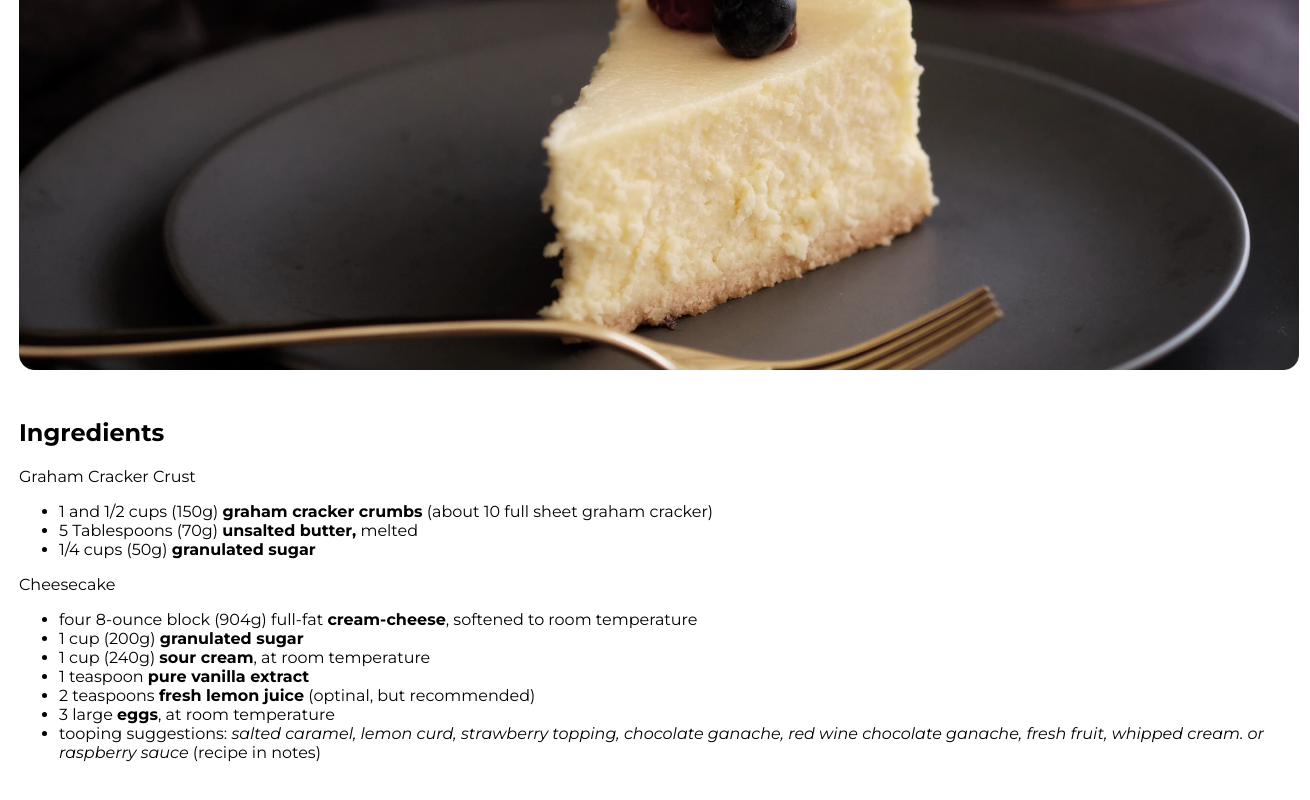
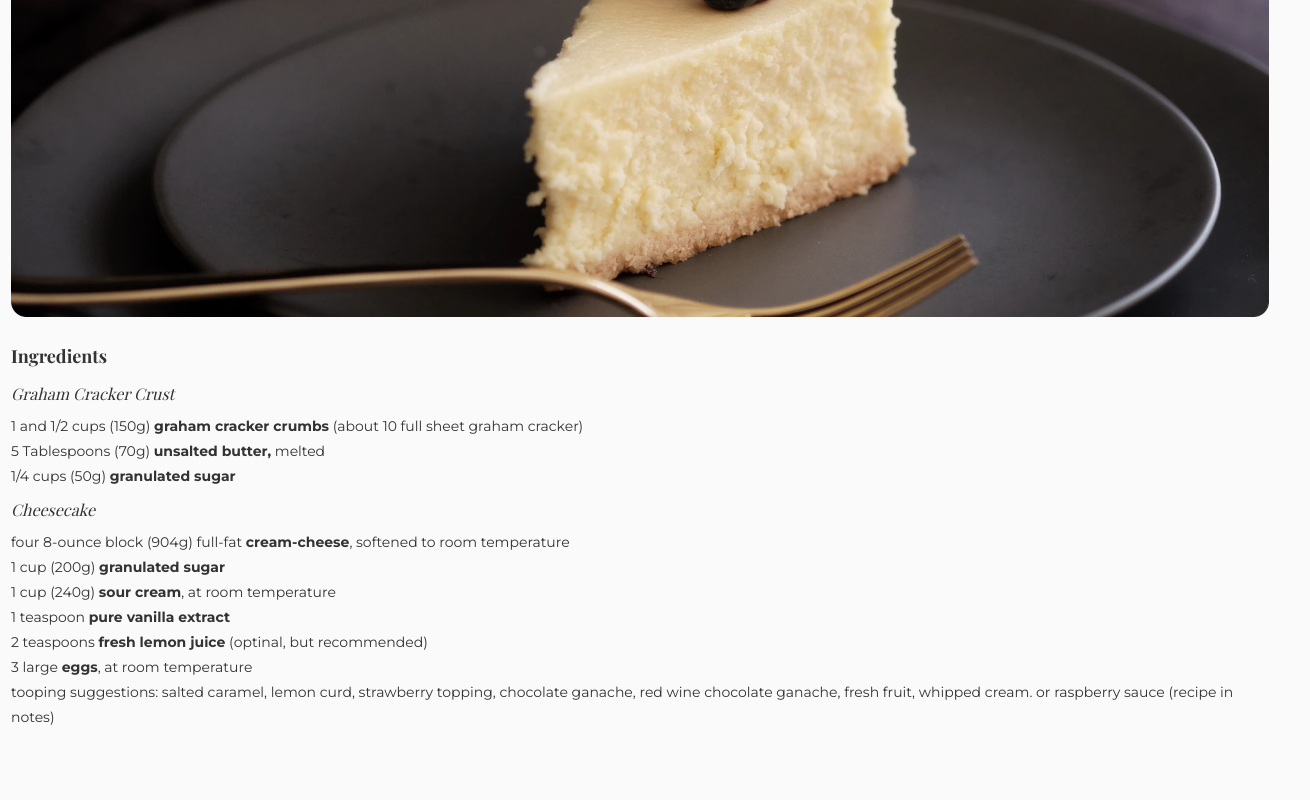
Before and after one commit to lucasmelosilva/classic-cheesecake-recipe, a plain HTML site: page index.html in a window 1280 px wide. Shown: the part 460-1260 px from the top of the page, 1310 px wide, since content can reach past the window. After the commit the page ends 1224 px from the top, so only its background shows below. Drawn offline with nearby package versions, Linux system fonts and the light colour scheme; a web font is replaced by a local one.

Commit message:
add fonts icons && add recipe style

```diff
--- a/assets/css/style.css
+++ b/assets/css/style.css
@@ -1,16 +1,20 @@
 @font-face {
   font-family: "MaterialIcons";
-  src: url(../../font/MaterialIcons-Regular.ttf),
-    url(../../font/MaterialIconsOutlined-Regular.otf);
+  src: url(../font/MaterialIcons-Regular.ttf),
+    url(../font/MaterialIconsOutlined-Regular.otf);
 }
 
 body {
+  font-family: "Montserrat", "MaterialIcons", sans-serif;
   font-family: "Montserrat", sans-serif;
+  background-color: #fafafa;
 }
 
 .container {
   width: 100vw;
-  padding: 34px 11px 24px;
+  padding: 20px 11px 24px;
+  display: grid;
+  gap: 20px;
 }
 
 .title {
@@ -29,7 +33,6 @@ body {
   font-size: 12px;
   font-style: italic;
   line-height: 15px;
-  margin: 2px 0;
   width: 320px;
 }
 
@@ -38,12 +41,46 @@ body {
   margin-right: 12px;
 }
 
-main {
+.image {
+  width: 100%;
+  height: auto;
+}
+
+.recipe {
   margin-top: 24px;
 }
 
-.image {
-  width: 100%;
-  height: auto;
-  margin-bottom: 24px;
+.recipe--title {
+  color: #333333;
+  font-family: "Playfair Display", serif;
+  font-size: 18px;
+  font-weight: 700;
+  line-height: 24px;
 }
+
+.recipe--ingredients {
+  margin-top: 15px;
+}
+
+.recipe--ingredients__subtitle {
+  color: #333;
+  font-family: "Playfair Display", serif;
+  font-size: 16px;
+  font-style: italic;
+  font-weight: 400;
+  line-height: 21px;
+}
+
+.ingredients--list {
+  margin: 10px 0;
+}
+
+.ingredients--list__item {
+  color: #333333;
+  font-size: 14px;
+  line-height: 25px;
+}
+
+strong {
+  font-weight: 700;
+}
--- a/index.html
+++ b/index.html
@@ -12,6 +12,7 @@
     href="https://fonts.googleapis.com/css2?family=Montserrat:ital,wght@0,400;0,500;0,700;1,400;1,500&family=Playfair+Display:ital,wght@0,400;0,700;1,400;1,700&display=swap"
     rel="stylesheet">
 
+  <link rel="stylesheet" href="./assets/css/reset.css" />
   <link rel="stylesheet" href="./assets/css/style.css" />
 
   <title>Classic Cheesecake Recipe</title>
@@ -35,8 +36,8 @@
         alt="classic cheesecake">
 
       <section class="recipe">
+        <h2 class="recipe--title">Ingredients</h2>
         <section class="recipe--ingredients">
-          <h2 class="recipe--ingredients--title">Ingredients</h2>
 
           <span class="recipe--ingredients__subtitle">Graham Cracker Crust</span>
 
@@ -62,31 +63,31 @@
           <span class="recipe--ingredients__subtitle">Cheesecake</span>
 
           <ul class="ingredients--list">
-            <li class="ingredients--list__item-ingredient">
+            <li class="ingredients--list__item">
               four 8-ounce block (904g) full-fat <strong>cream-cheese</strong>, softened to room temperature
             </li>
 
-            <li class="ingredients--list__item-ingredient">
+            <li class="ingredients--list__item">
               1 cup (200g) <strong>granulated sugar</strong>
             </li>
 
-            <li class="ingredients--list__item-ingredient">
+            <li class="ingredients--list__item">
               1 cup (240g) <strong>sour cream</strong>, at room temperature
             </li>
 
-            <li class="ingredients--list__item-ingredient">
+            <li class="ingredients--list__item">
               1 teaspoon <strong>pure vanilla extract</strong>
             </li>
 
-            <li class="ingredients--list__item-ingredient">
+            <li class="ingredients--list__item">
               2 teaspoons <strong>fresh lemon juice</strong> (optinal, but recommended)
             </li>
 
-            <li class="ingredients--list__item-ingredient">
+            <li class="ingredients--list__item">
               3 large <strong>eggs</strong>, at room temperature
             </li>
 
-            <li class="ingredients--list__item-ingredient">
+            <li class="ingredients--list__item">
               tooping suggestions: <i class="ingredients--list__item-sugestions">
                 salted caramel, lemon curd, strawberry topping, chocolate ganache, red wine chocolate ganache, fresh
                 fruit, whipped cream. or raspberry sauce
```
Also changed, not shown: assets/font/MaterialIcons-Regular.ttf (added), assets/font/MaterialIconsOutlined-Regular.otf (added).
